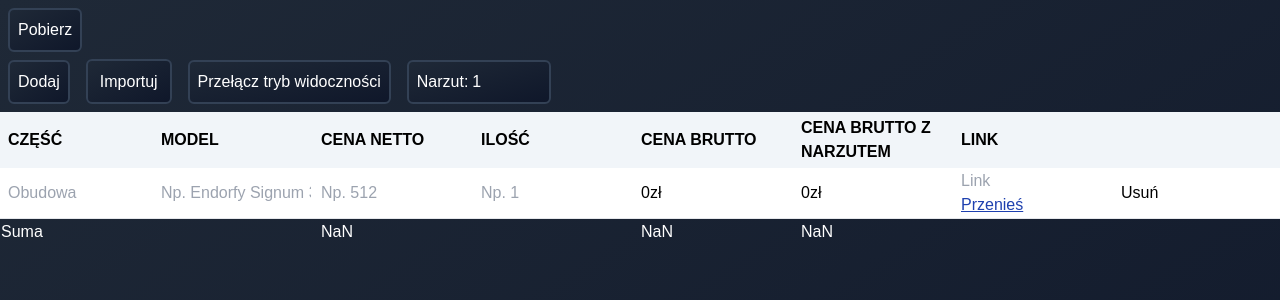
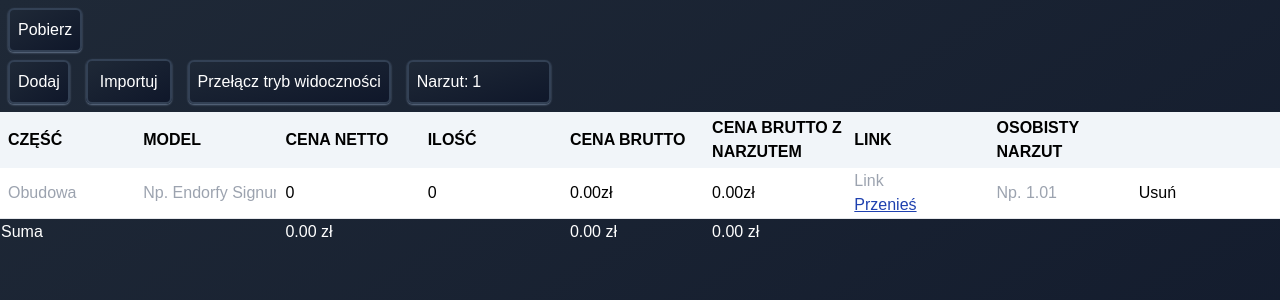
Before and after one commit to aneiqu/custom-pc-builder, a React (Vite) app: page / in a window 1280 px wide. Both pictures are taken after a click on the button "Dodaj". Shown: the top 300 px of the page. Built offline with nearby package versions, Linux system fonts and the light colour scheme.

Commit message:
Styling update, sum component fixed, added personal multi for each row

```diff
--- a/package.json
+++ b/package.json
@@ -7,9 +7,12 @@
     "dev": "vite",
     "build": "vite build",
     "lint": "eslint . --ext js,jsx --report-unused-disable-directives --max-warnings 0",
-    "preview": "vite preview"
+    "preview": "vite preview",
+    "predeploy": "npm run build",
+    "deploy": "gh-pages -d dist"
   },
   "dependencies": {
+    "gh-pages": "^6.1.1",
     "react": "^18.2.0",
     "react-dom": "^18.2.0"
   },
--- a/src/App.jsx
+++ b/src/App.jsx
@@ -24,8 +24,9 @@ function App() {
           <TableRow
             part={el?.part}
             model={el?.model}
-            netPrice={el?.netPrice}
-            quantity={el?.quantity}
+            netPrice={el?.netPrice ? el.netPrice : 0}
+            quantity={el?.quantity ? el.quantity : 0}
+            personalMultiplier={el?.personalMultiplier}
             link={el?.link}
             keyV={el.keyV}
             key={el.keyV}
@@ -96,28 +97,28 @@ function App() {
       <TableRowProvider hidden={hiddenMode} multiplier={multiplier}>
         <div className='flex flex-row space-x-4 items-center'>
           <button
-            className='bg-gradient-to-br border-2 border-slate-700 rounded-md p-2 ml-2 hover:scale-110 duration-150'
+            className='bg-gradient-to-br border-2 border-slate-700 rounded-md p-2 ml-2 active:translate-y-1 active:shadow-none  shadow-sm shadow-slate-500 duration-150'
             onClick={addNewRow}
           >
             Dodaj
           </button>
 
-          <span className='hover:scale-110 duration-150'>
+          <span className='active:translate-y-1 duration-150'>
             <label
               htmlFor='upload'
-              className='bg-gradient-to-br border-2 p-3 rounded-md border-slate-700 cursor-pointer '
+              className='bg-gradient-to-br border-2 p-3 rounded-md border-slate-700 cursor-pointer active:translate-y-1 active:shadow-none  shadow-sm shadow-slate-500 '
             >
               Importuj
             </label>
             <input id='upload' type='file' onChange={handleFileChange} className='hidden'></input>
           </span>
           <button
-            className='bg-gradient-to-br border-2 border-slate-700 rounded-md p-2 hover:scale-110 duration-150'
+            className='bg-gradient-to-br border-2 border-slate-700 rounded-md p-2 active:translate-y-1 active:shadow-none  shadow-sm shadow-slate-500 duration-150'
             onClick={toggleVisibility}
           >
             Przełącz tryb widoczności
           </button>
-          <span className='bg-gradient-to-br flex border-2 border-slate-700 p-2 w-36 rounded-md'>
+          <span className='bg-gradient-to-br flex border-2 border-slate-700 p-2 w-36 rounded-md active:translate-y-1 active:shadow-none  shadow-sm shadow-slate-500 duration-150'>
             <label>Narzut: </label>
             <input
               value={multiplier}
@@ -141,6 +142,7 @@ function App() {
                 <th className={hiddenMode ? "hidden" : ""}>Cena brutto</th>
                 <th>{hiddenMode ? "Cena brutto" : "Cena brutto z narzutem"}</th>
                 <th className={hiddenMode ? "hidden" : ""}>Link</th>
+                <th className={hiddenMode ? "hidden" : ""}>Osobisty narzut</th>
                 <th className={hiddenMode ? "hidden" : ""}></th>
               </tr>
             </thead>
--- a/src/components/Input/index.jsx
+++ b/src/components/Input/index.jsx
@@ -2,6 +2,8 @@
 export default function InputField(props) {
   return (
     <input
+      min={1}
+      step={props?.step}
       type={props.type}
       defaultValue={props.defaultValue}
       onChange={(e) => props.setData({ ...props.data, [props.dataKey]: e.target.value })}
--- a/src/components/Sum/index.jsx
+++ b/src/components/Sum/index.jsx
@@ -2,26 +2,32 @@ import { useTableRowContext } from "../context";
 
 /* eslint-disable react/prop-types */
 export default function Sum(props) {
-  // console.log(props);
   const { rowsData } = useTableRowContext();
+  console.log(rowsData);
   return (
     <tr>
       <td>Suma</td>
       <td></td>
       <td className={`${props.hidden ? "hidden" : ""}`}>
         {rowsData.length > 0
-          ? rowsData.reduce((max, obj) => +obj.netPrice + max, 0).toFixed(2)
+          ? rowsData.reduce((max, obj) => +obj.netPrice + max, 0) >= 0
+            ? rowsData.reduce((max, obj) => +obj.netPrice + max, 0).toFixed(2) + " zł"
+            : `0 zł`
           : ""}
       </td>
       <td className={`${props.hidden ? "hidden" : ""}`}></td>
       <td className={`${props.hidden ? "hidden" : ""}`}>
         {rowsData.length > 0
-          ? rowsData.reduce((max, obj) => +obj.grossPrice + max, 0).toFixed(2)
+          ? rowsData.reduce((max, obj) => +obj.grossPrice + max, 0) >= 0
+            ? rowsData.reduce((max, obj) => +obj.grossPrice + max, 0).toFixed(2) + " zł"
+            : `0 zł`
           : ""}
       </td>
       <td>
         {rowsData.length > 0
-          ? rowsData.reduce((max, obj) => +obj.grossPriceWithMarkup + max, 0).toFixed(2)
+          ? rowsData.reduce((max, obj) => +obj.grossPriceWithMarkup + max, 0) >= 0
+            ? rowsData.reduce((max, obj) => +obj.grossPriceWithMarkup + max, 0).toFixed(2) + " zł"
+            : `0 zł`
           : ""}
       </td>
     </tr>
--- a/src/components/Table row/index.jsx
+++ b/src/components/Table row/index.jsx
@@ -21,7 +21,12 @@ export default function TableRow(props) {
     updateRowData(props.keyV - 1, {
       ...data,
       grossPrice: (data.netPrice * data.quantity * 1.23).toFixed(2),
-      grossPriceWithMarkup: (data.netPrice * data.quantity * 1.23 * multiplier).toFixed(2),
+      grossPriceWithMarkup: (
+        data.netPrice *
+        data.quantity *
+        1.23 *
+        (data.personalMultiplier > 1 ? data.personalMultiplier : multiplier)
+      ).toFixed(2),
       multiplier: multiplier,
     });
   }, [data, multiplier]);
@@ -87,9 +92,24 @@ export default function TableRow(props) {
       </td>
       <td>
         {data.netPrice && data.quantity
-          ? (data.netPrice * data.quantity * 1.23 * multiplier).toFixed(2)
-          : (props.netPrice * props.quantity * 1.23 * multiplier).toFixed(2) >= 0
-          ? (props.netPrice * props.quantity * 1.23 * multiplier).toFixed(2)
+          ? (
+              data.netPrice *
+              data.quantity *
+              1.23 *
+              (data.personalMultiplier > 1 ? data.personalMultiplier : multiplier)
+            ).toFixed(2)
+          : (
+              props.netPrice *
+              props.quantity *
+              1.23 *
+              (data.personalMultiplier > 1 ? data.personalMultiplier : multiplier)
+            ).toFixed(2) >= 0
+          ? (
+              props.netPrice *
+              props.quantity *
+              1.23 *
+              (data.personalMultiplier > 1 ? data.personalMultiplier : multiplier)
+            ).toFixed(2)
           : 0}
         zł
       </td>
@@ -104,6 +124,20 @@ export default function TableRow(props) {
           Przenieś
         </a>
       </td>
+      <td className={`${hidden ? "hidden" : ""} group`}>
+        <div className='hidden group-hover:flex text-wrap absolute mt-[38px]  bg-red-500 w-60 h-max p-2 rounded-md rounded-tl-none '>
+          Zastępuje główny narzut jeżeli jest wyższy niż 1 (ustaw na 1 żeby nie był brany pod uwagę)
+        </div>
+        <InputField
+          type={"number"}
+          defaultValue={props.personalMultiplier}
+          data={data}
+          setData={setData}
+          placeholder={"Np. 1.01"}
+          step={"0.01"}
+          dataKey={"personalMultiplier"}
+        />
+      </td>
       <td className={`${hidden ? "hidden" : ""}`}>
         <button onClick={handleRemove}>Usuń</button>
       </td>
--- a/src/components/context.jsx
+++ b/src/components/context.jsx
@@ -1,6 +1,6 @@
 /* eslint-disable react-refresh/only-export-components */
 /* eslint-disable react/prop-types */
-import { createContext, useContext, useEffect, useState } from "react";
+import { createContext, useContext, useState } from "react";
 
 const TableRowContext = createContext();
 
@@ -18,9 +18,6 @@ export const TableRowProvider = (props) => {
     });
   };
 
-  useEffect(() => {
-    // console.log(rowsData);
-  }, [rowsData]);
   const removeData = (keyV) => {
     setRowsData((prevData) => {
       const newData = prevData.filter((el) => el.keyV !== keyV);
@@ -54,7 +51,7 @@ export const TableRowProvider = (props) => {
       }}
     >
       <button
-        className='bg-gradient-to-br m-2 border-2 border-slate-700 rounded-md p-2 hover:scale-110 duration-150'
+        className='bg-gradient-to-br m-2 border-2 border-slate-700 rounded-md p-2 active:translate-y-1 active:shadow-none  shadow-sm shadow-slate-500 duration-150'
         onClick={exportData}
       >
         Pobierz
```
Also changed, not shown: 1 other file (tests, documents, lock files or other folders).
